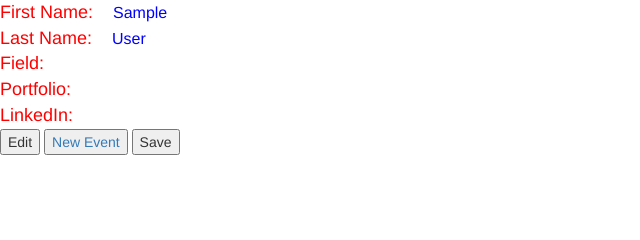
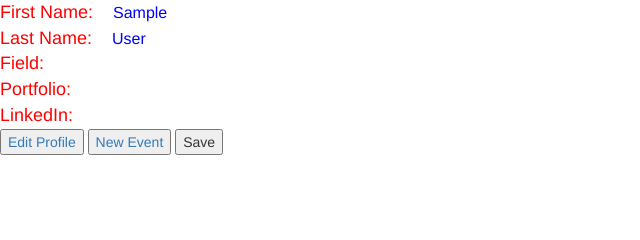
Before and after one commit to JulianSiow/Mesh, a Django app: page /user/ in a window 1280 px wide. Shown: the part 354-594 px from the top of the page, without its empty margins (0-640 px from the left). Run offline with Django 3.2, Linux system fonts and the light colour scheme; the visitor is signed in with stand-in values (Sample User, id 1); data that the repository does not hold is empty; some libraries are stand-ins or nearby versions.

Commit message:
added edit fuunctionality for profiles

```diff
--- a/mesh_app/templates/profile.html
+++ b/mesh_app/templates/profile.html
@@ -10,7 +10,9 @@
         <p class="profField">Field:</p><p class="profFieldVal">{{user.profile.field}}</p><br>
         <p class="profField">Portfolio:</p><p class="profFieldVal">{{user.profile.portfolio_link}}</p><br>
         <p class="profField">LinkedIn:</p><p class="profFieldVal">{{user.profile.linkedin}}</p> <br>
-        <button class="profBut" type="click">Edit</button>
+        <button class="profBut" type="click">
+            <a href="{% url 'profile_edit' pk=user.pk %}">Edit Profile</a>
+        </button>
         <button class="profBut" type="reset">
             <a href="{% url 'event_create' pk=user.pk %}">New Event</a>
         </button>
--- a/mesh_app/views.py
+++ b/mesh_app/views.py
@@ -3,12 +3,13 @@ from django.core import serializers
 from django.contrib.auth.decorators import login_required
 
 from .models import User, Event, Attendees
-from .forms import EventForm
+from .forms import EventForm, UserForm, ProfileForm
 # Create your views here.
 
 def landing (request):
     return render (request, 'landing.html')
 
+@login_required
 def profile_page(request):
     user = request.user
     my_events = Attendees.objects.filter(attendee=user)
@@ -42,7 +43,6 @@ def event_join(request, event_pk, pk):
     context = {"event": event}
     return redirect('event_page', event_pk=event_pk)
 
-
 def event_browse(request):
     event = Event.objects.all()
     context = {"event": event}
@@ -61,12 +61,12 @@ def event_page(request, event_pk):
 
 @login_required
 def event_edit(request, pk, event_pk):
-    event = Event.objects.get(id=pk)
+    event = Event.objects.get(id=event_pk)
     if request.method == 'POST':
-        form = Event(request.POST, instance= event)
+        form = Event(request.POST, instance=event)
         if form.is_valid():
             event = form.save()
-            return redirect('____', pk= event.pk)
+            return redirect('____', pk=event.pk)
     else:
         form = Event()
     context = {'form': form,'header': "Edit this event"}
@@ -79,15 +79,15 @@ def profile_edit(request, pk):
         user_form = UserForm(request.POST, instance = request.user)
         profile_form = ProfileForm(request.POST, instance = request.user.profile)
         if user_form.is_valid() and profile_form.is_valid():
-            user_form.save()
-            profile_form.save()
-            return redirect('___')
+            user = user_form.save()
+            user.profile = profile_form.save()
+            return redirect('user')
         else:
             messages.error(request,_('Please correct the fields and submit again.'))
     else:
         user_form = UserForm(instance = request.user)
-        profile_form = ProfileForm(instace = request.user.profile)
-    return render(request, '____',{
+        profile_form = ProfileForm(instance = request.user.profile)
+    return render(request, 'profile_form.html',{
         'user_form': user_form,
         'profile_form': profile_form
     })
```
Also changed, not shown: mesh_app/templates/profile_form.html (added, +15 -0 lines).
